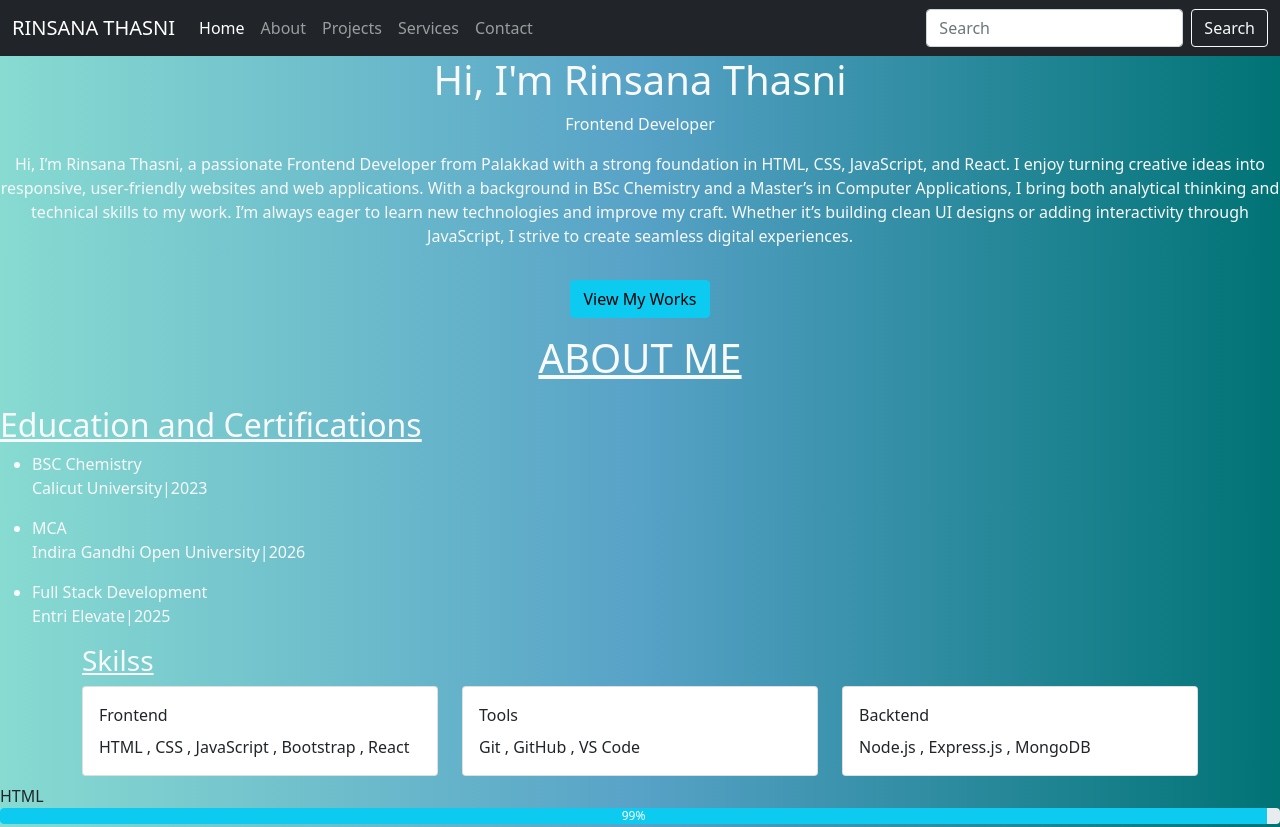
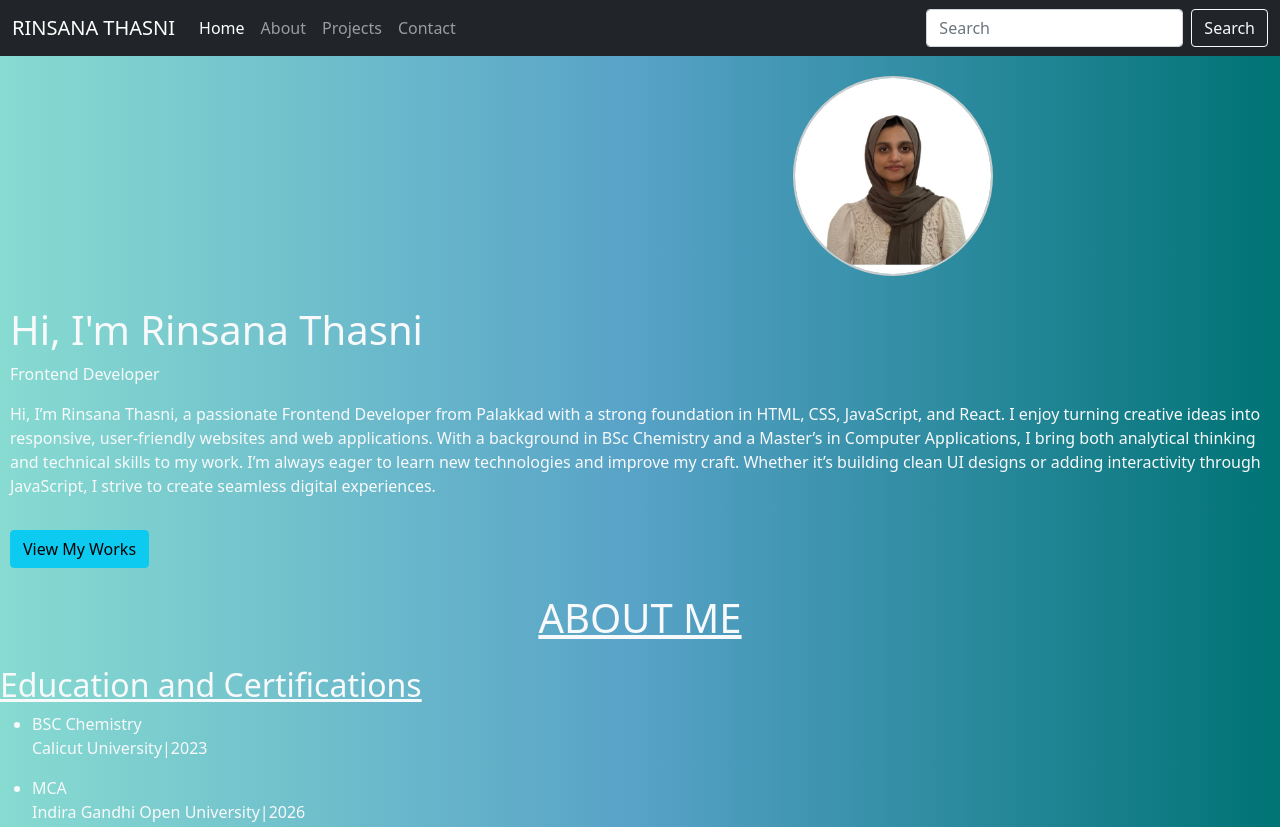
Before and after one commit to rinsanathasni/portfolio_assignment, a plain HTML site: page index.html in a window 1280 px wide. Shown: the top 827 px of the page. Drawn offline with nearby package versions, Linux system fonts and the light colour scheme.

Commit message:
added profile image

```diff
--- a/index.html
+++ b/index.html
@@ -43,9 +43,6 @@
                   <a class="nav-link" href="#projects">Projects</a>
                 </li>
                 <li class="nav-item">
-                  <a class="nav-link" href="#service">Services</a>
-                </li>
-                <li class="nav-item">
                   <a class="nav-link" href="#contact">Contact</a>
                 </li>
               </ul>
@@ -69,12 +66,19 @@
        <main>
         <section id="about">
           <div class="hero text-center text-light ">
+            <div class="profile-container">
+              <div class="col-md-4">
+                <img src="./images/profile.jpg" class="profile-image " alt="profile-img">
+              </div>
+            </div>
+            <div class="profile-description">
             <h1>Hi, I'm Rinsana Thasni</h1>
             <p>Frontend Developer</p>
             <p>Hi, I’m Rinsana Thasni, a passionate Frontend Developer from Palakkad with a strong foundation in HTML, CSS, JavaScript, and React. I enjoy turning creative ideas into responsive, user-friendly websites and web applications. With a background in BSc Chemistry and a Master’s in Computer Applications, I bring both analytical thinking and technical skills to my work.
 
             I’m always eager to learn new technologies and improve my craft. Whether it’s building clean UI designs or adding interactivity through JavaScript, I strive to create seamless digital experiences.</p>
             <a href="#projects" class="btn btn-info mt-3">View My Works</a>
+          </div>
     </div>
        </main>
        <!-- EDUCATION -->
--- a/style.css
+++ b/style.css
@@ -5,3 +5,24 @@ background: linear-gradient(90deg, rgb(135, 219, 209) 0%, rgba(87, 162, 199, 1)
 .image{
     width: 25px;
 }
+
+.profile-container{
+    display: flex;
+    align-items: center;
+    justify-content: flex-end;
+    gap: 20px;
+    max-width: 800px;
+    margin: auto;
+    padding: 20px;
+}
+.profile-image{
+    width: 200px;
+    height: 200px;
+    border-radius: 50%;
+    object-fit: cover;
+    border: 2px solid #ccc;
+}
+.profile-description{
+    text-align: left;
+    padding: 10px;
+}
```
Also changed, not shown: images/profile.jpg (added).
